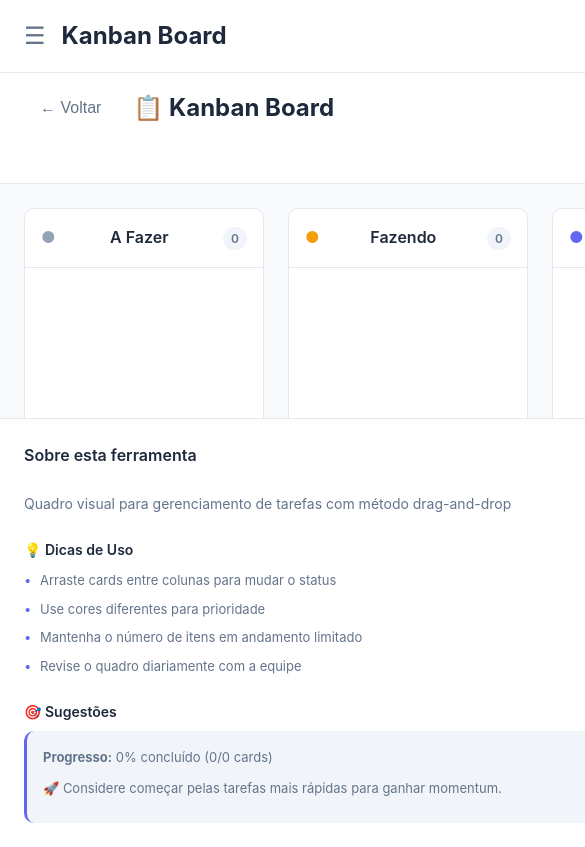
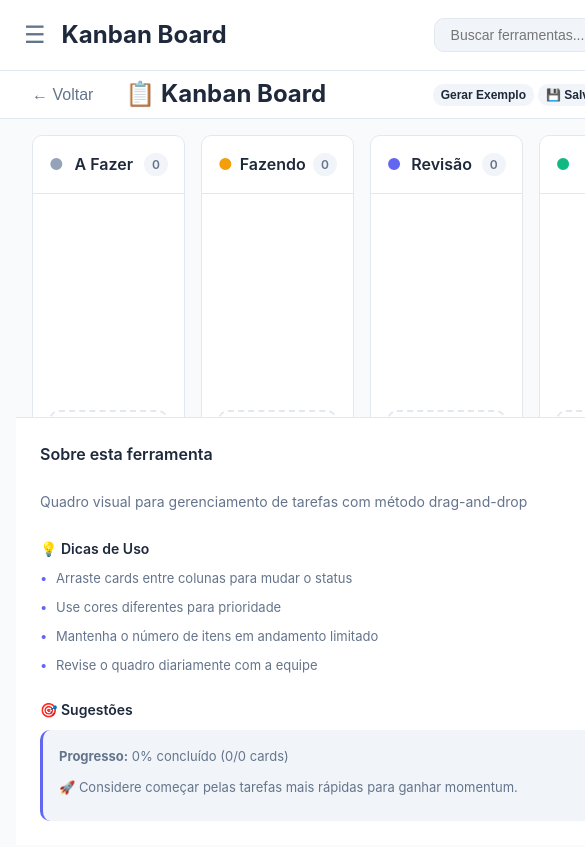
Before and after one commit to enixie/kit-analista, a plain HTML site: page index.html in a window 390 px wide. Both pictures are taken after a click on the element 235 px from the left and 453 px from the top of the page. Shown: the top 847 px of the page, 585 px wide, since content can reach past the window. Drawn offline with Linux system fonts and the light colour scheme.

Commit message:
update branch

```diff
--- a/styles/main.css
+++ b/styles/main.css
@@ -300,7 +300,7 @@ body {
     background-color: var(--color-bg-tertiary);
     color: var(--color-text-primary);
     font-size: 14px;
-    width: 280px;
+    width: 240px;
     transition: all var(--transition-fast);
 }
 
@@ -312,22 +312,23 @@ body {
 
 .search-icon {
     position: absolute;
-    right: var(--spacing-md);
+    right: var(--spacing-sm);
     top: 50%;
     transform: translateY(-50%);
-    font-size: 16px;
+    font-size: 14px;
     color: var(--color-text-tertiary);
 }
 
 .btn-icon {
     background: none;
     border: none;
-    font-size: 20px;
+    font-size: 18px;
     cursor: pointer;
     padding: var(--spacing-sm);
     border-radius: var(--radius-md);
     color: var(--color-text-secondary);
     transition: all var(--transition-fast);
+    flex-shrink: 0;
 }
 
 .btn-icon:hover {
@@ -462,16 +463,20 @@ body {
 .workspace-header {
     background-color: var(--color-bg-secondary);
     border-bottom: 1px solid var(--color-border);
-    padding: var(--spacing-md) var(--spacing-lg);
+    padding: var(--spacing-sm) var(--spacing-md);
     display: flex;
     align-items: center;
     justify-content: space-between;
+    gap: var(--spacing-md);
+    flex-shrink: 0;
 }
 
 .workspace-header-left {
     display: flex;
     align-items: center;
     gap: var(--spacing-md);
+    min-width: 0;
+    flex: 1;
 }
 
 .btn-back {
@@ -483,6 +488,7 @@ body {
     padding: var(--spacing-sm) var(--spacing-md);
     border-radius: var(--radius-md);
     transition: all var(--transition-fast);
+    flex-shrink: 0;
 }
 
 .btn-back:hover {
@@ -493,6 +499,8 @@ body {
 .workspace-header-right {
     display: flex;
     gap: var(--spacing-sm);
+    flex-shrink: 0;
+    flex-wrap: nowrap;
 }
 
 .workspace-body {
@@ -501,19 +509,20 @@ body {
     overflow: hidden;
     width: 100%;
     box-sizing: border-box;
-    max-width: 1600px;
-    margin: 0 auto;
+    max-width: 100%;
+    margin: 0;
+    padding: 0;
 }
 
 .workspace-canvas {
     flex: 1;
-    padding: var(--spacing-lg);
+    padding: var(--spacing-md);
     overflow: auto;
     background-color: var(--color-bg-primary);
     width: 100%;
     box-sizing: border-box;
     min-width: 0;
-    max-width: calc(100% - 320px);
+    max-width: calc(100% - 300px);
 }
 
 .workspace-sidebar {
@@ -600,6 +609,9 @@ body {
 .btn-primary {
     background-color: var(--color-primary);
     color: white;
+    padding: var(--spacing-sm) var(--spacing-md);
+    font-size: 13px;
+    white-space: nowrap;
 }
 
 .btn-primary:hover {
@@ -609,6 +621,9 @@ body {
 .btn-secondary {
     background-color: var(--color-bg-tertiary);
     color: var(--color-text-primary);
+    padding: var(--spacing-sm) var(--spacing-md);
+    font-size: 13px;
+    white-space: nowrap;
 }
 
 .btn-secondary:hover {
@@ -685,7 +700,7 @@ body {
    ======================================== */
 .kanban-board {
     display: flex;
-    gap: var(--spacing-lg);
+    gap: var(--spacing-md);
     overflow-x: auto;
     padding-bottom: var(--spacing-md);
     width: 100%;
@@ -701,8 +716,8 @@ body {
 }
 
 .kanban-column {
-    min-width: 240px;
-    max-width: 280px;
+    min-width: 180px;
+    max-width: 220px;
     flex: 0 0 auto;
     background-color: var(--color-bg-secondary);
     border-radius: var(--radius-md);
@@ -1123,20 +1138,9 @@ body {
    ======================================== */
 @media (max-width: 1400px) {
     .workspace-body {
-        max-width: 1300px;
+        max-width: 1200px;
     }
 
-    .workspace-sidebar {
-        width: 280px;
-        min-width: 280px;
-    }
-
-    .workspace-canvas {
-        max-width: calc(100% - 280px);
-    }
-}
-
-@media (max-width: 1024px) {
     .workspace-sidebar {
         width: 260px;
         min-width: 260px;
@@ -1146,8 +1150,50 @@ body {
         max-width: calc(100% - 260px);
     }
 
+    .kanban-column {
+        min-width: 180px;
+        max-width: 220px;
+    }
+}
+
+@media (max-width: 1200px) {
     .workspace-body {
         max-width: 100%;
+        padding: 0 var(--spacing-md);
+    }
+
+    .workspace-sidebar {
+        width: 240px;
+        min-width: 240px;
+    }
+
+    .workspace-canvas {
+        max-width: calc(100% - 240px);
+    }
+
+    .kanban-column {
+        min-width: 160px;
+        max-width: 200px;
+    }
+}
+
+@media (max-width: 1024px) {
+    .workspace-sidebar {
+        width: 220px;
+        min-width: 220px;
+    }
+
+    .workspace-canvas {
+        max-width: calc(100% - 220px);
+    }
+
+    .workspace-body {
+        max-width: 100%;
+    }
+
+    .kanban-column {
+        min-width: 150px;
+        max-width: 180px;
     }
 }
 
@@ -1178,13 +1224,27 @@ body {
     }
 
     .workspace-header {
-        flex-wrap: wrap;
+        flex-wrap: nowrap;
         gap: var(--spacing-sm);
+        padding: var(--spacing-xs) var(--spacing-md);
+    }
+
+    .workspace-header-left {
+        min-width: 0;
+        flex: 1;
     }
 
     .workspace-header-right {
-        width: 100%;
+        width: auto;
         justify-content: flex-end;
+        flex-shrink: 0;
+        gap: var(--spacing-xs);
+    }
+
+    .workspace-header-right .btn-primary,
+    .workspace-header-right .btn-secondary {
+        padding: var(--spacing-xs) var(--spacing-sm);
+        font-size: 12px;
     }
 
     .workspace-body {
```
Also changed, not shown: 1 other file.
